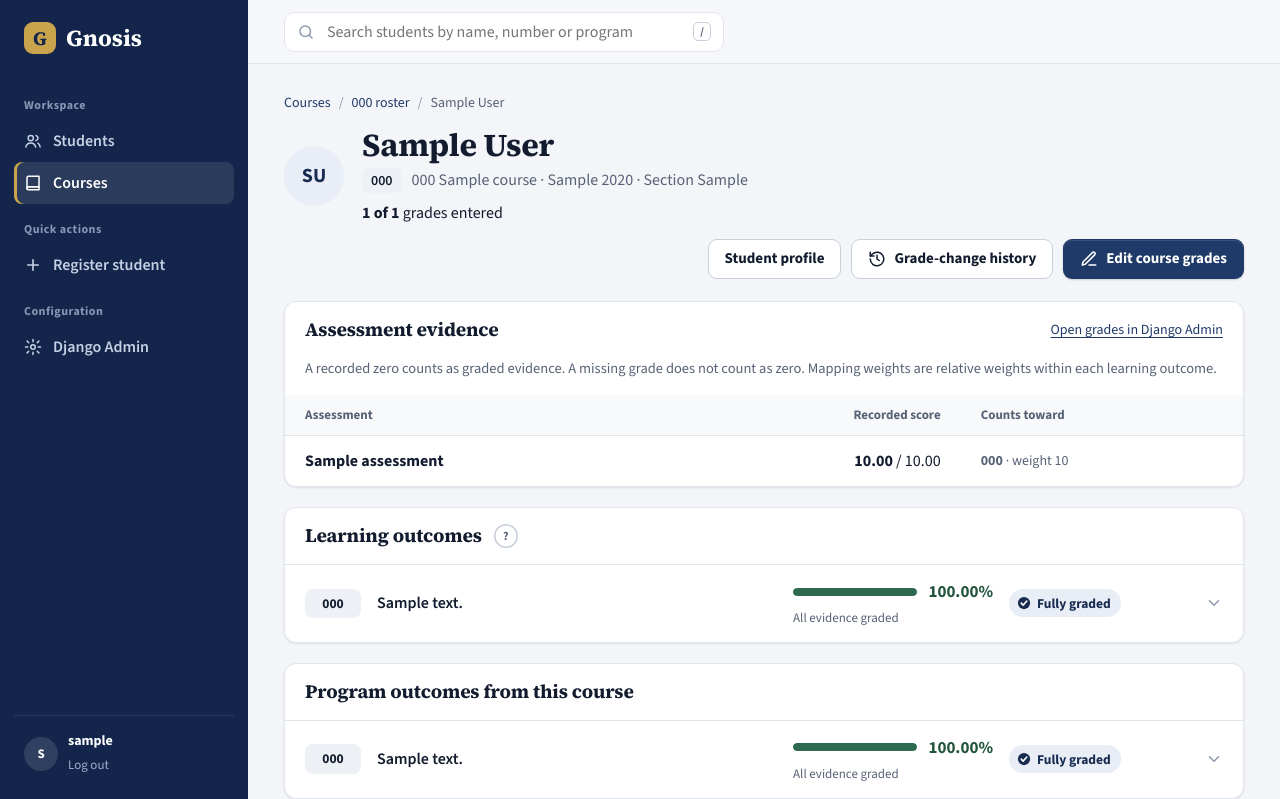
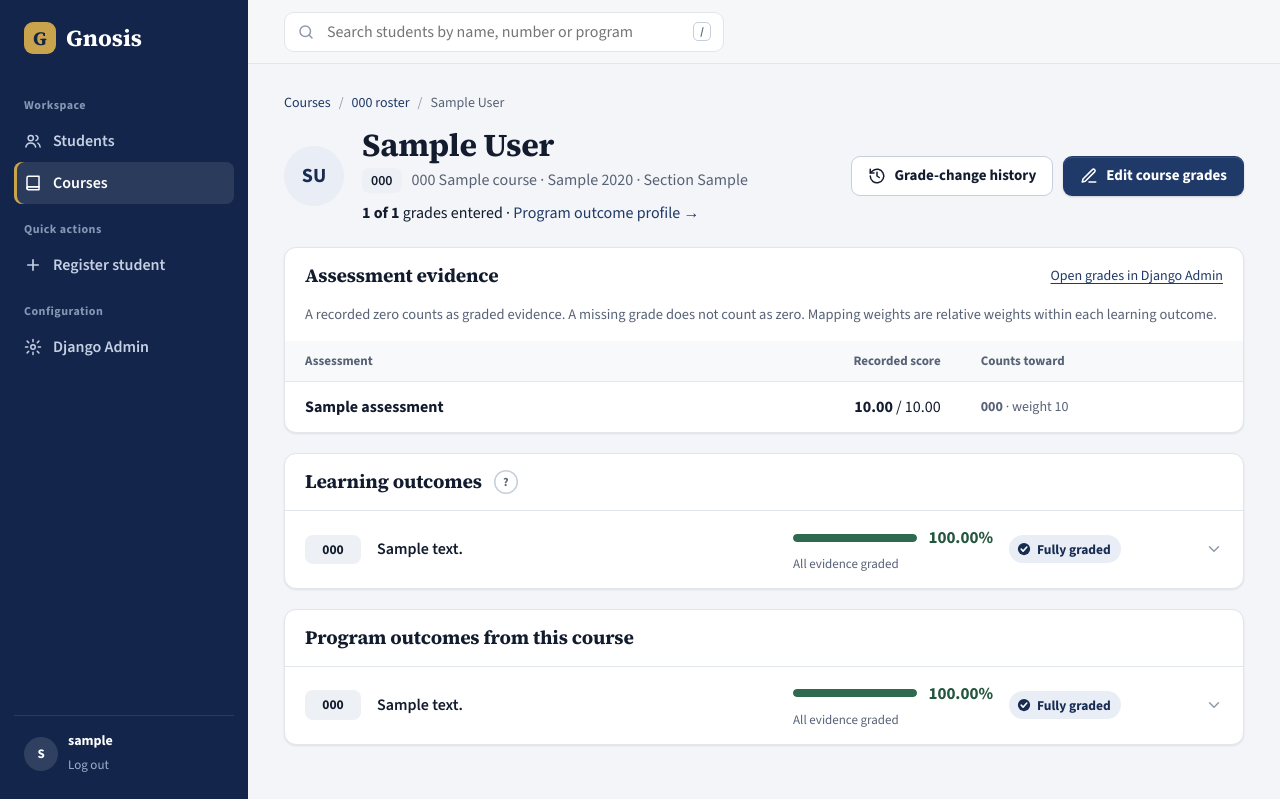
Before and after one commit to TugraDuygulu/gnosis, a Django app: page /enrollments/1/outcomes/ in a window 1280 px wide. Shown: the top 799 px of the page. Run offline with Django 5.2, Linux system fonts and the light colour scheme; a user stored in the database is signed in; tables that the repository leaves empty hold one stand-in row (values such as "Sample post").

Commit message:
style(design): FINDING-009 — header actions stay on the title row

```diff
--- a/core/static/core/gnosis.css
+++ b/core/static/core/gnosis.css
@@ -384,3 +384,6 @@ table.list { width: 100%; border-collapse: collapse; }
 .skip-link { position: absolute; left: 12px; top: -48px; z-index: 50; padding: 10px 14px; border-radius: 8px; background: var(--navy); color: #fff; font-weight: 700; }
 .skip-link:focus { top: 12px; text-decoration: none; }
 .main:focus { outline: none; }
+
+/* Page headers: the title block takes the free space so actions stay on its row. */
+.head > div:not(.actions), .page-title > div:not(.actions) { flex: 1 1 340px; min-width: 0; }
--- a/core/templates/core/enrollment_outcomes.html
+++ b/core/templates/core/enrollment_outcomes.html
@@ -13,12 +13,13 @@
     <div>
         <h1>{{ student.full_name }}</h1>
         <div class="sub"><span class="tag num">{{ student.student_number }}</span><span>{{ offering.course.code }} {{ offering.course.title }} · {{ offering.term }} {{ offering.year }} · Section {{ offering.section }}</span></div>
-        <div class="summary"><b>{{ graded_count }} of {{ assessment_results|length }}</b> grades entered{% if missing %} · <span class="warn">{{ missing|length }} missing</span>{% endif %}</div>
+        <div class="summary"><b>{{ graded_count }} of {{ assessment_results|length }}</b> grades entered{% if missing %} · <span class="warn">{{ missing|length }} missing</span>{% endif %}
+            {% if offering.po_framework_id and offering.po_framework.program_id == student.program_id %}
+                · <a href="{% url 'student_outcomes' enrollment.student_id offering.po_framework_id %}">Program outcome profile →</a>
+            {% endif %}
+        </div>
     </div>
     <div class="actions">
-        {% if offering.po_framework_id and offering.po_framework.program_id == student.program_id %}
-            <a class="btn btn-ghost" href="{% url 'student_outcomes' enrollment.student_id offering.po_framework_id %}">Student profile</a>
-        {% endif %}
         {% if perms.core.view_grade %}
             <a class="btn btn-ghost" href="{% url 'enrollment_grade_history' enrollment.pk %}"><svg class="i" aria-hidden="true"><use href="#i-history"/></svg>Grade-change history</a>
         {% endif %}
```
